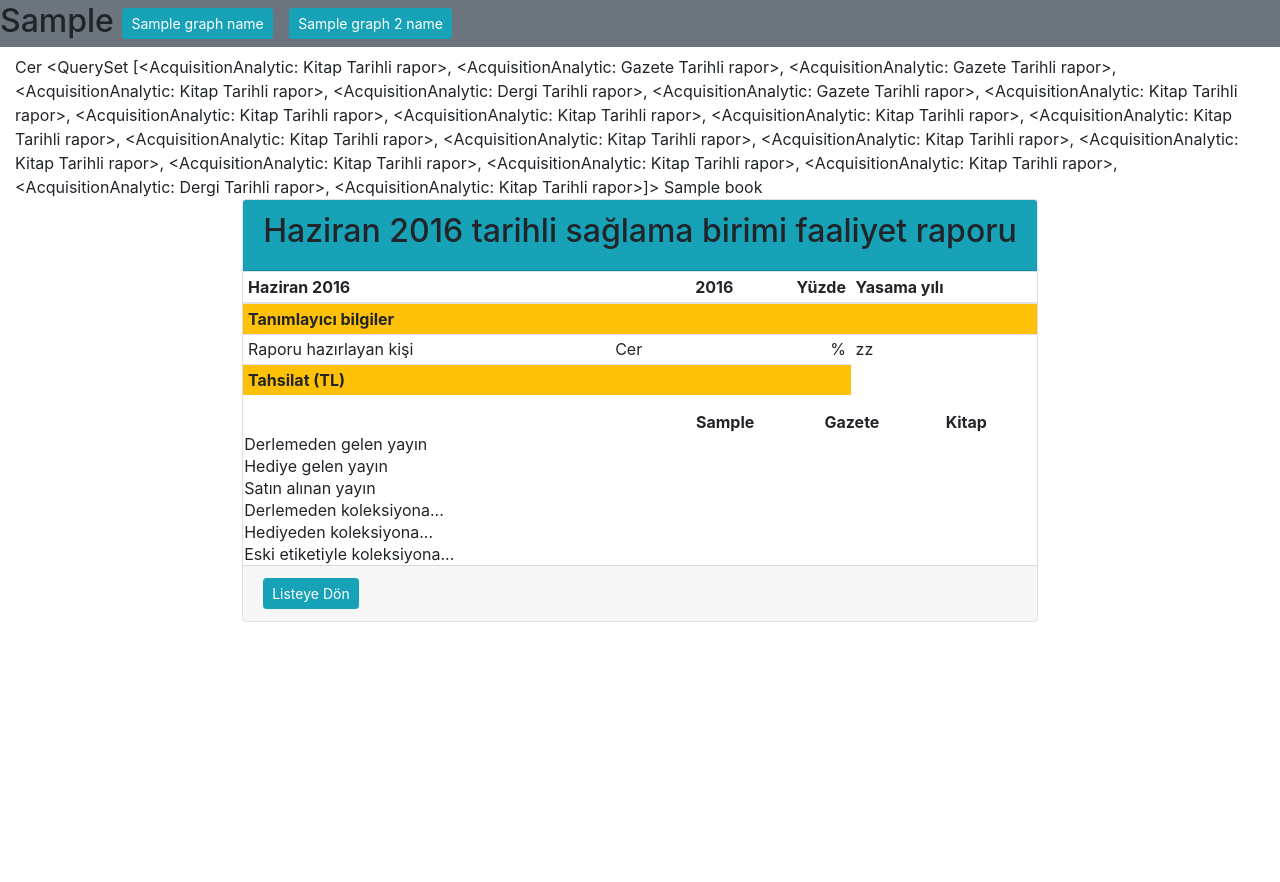
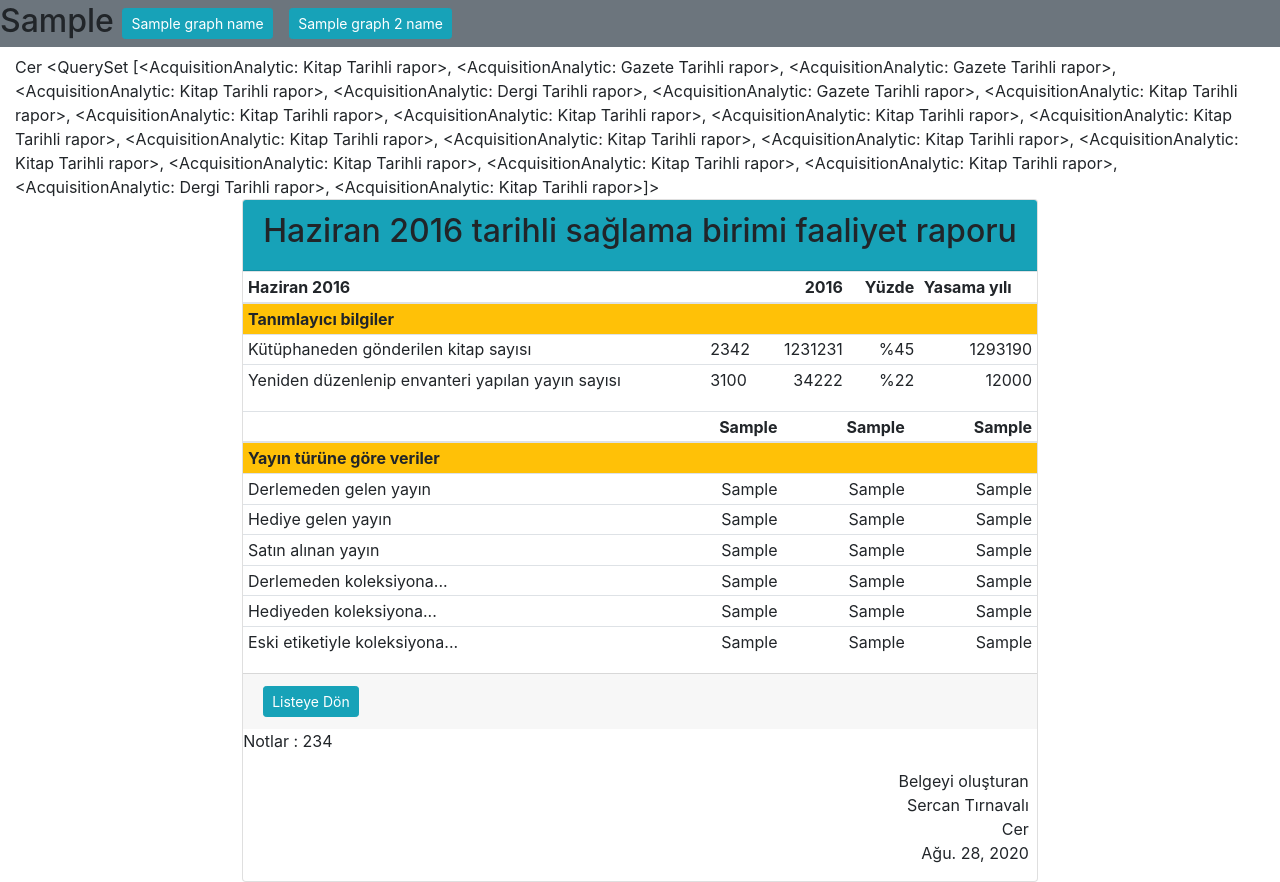
Before and after one commit to tirnavali/tgnat-analytics, a Django app: template cockpit/templates/cockpit/acquisition_report_detail.html in a window 1280 px wide. Shown: the part 56-938 px from the top of the page. Before the commit the page ends 678 px from the top, so only its background shows below. Run offline with Django 3.2, Linux system fonts and the light colour scheme; data comes from the database, SQL or seed files in the repository; the template is opened without the code that fills it: values that come from a table or form of the project are taken from there, most other values are stand-ins (such as "Sample title", 1, 10 or a date in 2020); some libraries are stand-ins or nearby versions.

Commit message:
Saglam birimi ayrıntılar sayfası duzenlendi

```diff
--- a/cockpit/models.py
+++ b/cockpit/models.py
@@ -18,7 +18,7 @@ class AcquisitionReport(models.Model):
     Sağlama birimi modeli. """
     reporter_identity = models.CharField(max_length=60, blank=True, verbose_name="Raporu hazırlayan personel adı soyadı.")
     reporter_title    = models.CharField(max_length=60, blank=True, verbose_name="Raporu hazırlayan personel ünvanı.")
-    posted_book       = models.IntegerField(default=0, verbose_name= "Kütüphaneden gönderilen kitap saıyısı.")
+    posted_book       = models.IntegerField(default=0, verbose_name= "Kütüphaneden gönderilen kitap sayısı.")
     refactored_items  = models.IntegerField(default=0, verbose_name= "Yeniden düzenlenip envanteri yapılan yayın sayısı.")
     notes             = models.TextField(max_length=1500, blank=True, verbose_name="Ekstra not alanı.")
     date              = models.DateField( verbose_name="Raporun ait olduğu tarih")
--- a/cockpit/templates/cockpit/acquisition_report_detail.html
+++ b/cockpit/templates/cockpit/acquisition_report_detail.html
@@ -7,7 +7,7 @@
 {% block content %}
 {{ acquisition_report.reporter_title }}
 {{ acquisition_analytics }}
-{{ book }}
+
 
 
 <div class="container">
@@ -26,8 +26,8 @@
 
           </thead>
           <tbody>
-            <tr class=""><th colspan="5" class="bg-warning">Tanımlayıcı bilgiler</th></tr>
-            <tr>
+            <tr class=""><th colspan="6" class="bg-warning">Tanımlayıcı bilgiler</th></tr>
+            <!-- <tr>
               <td class="" scope="row">Raporu hazırlayan kişi </td>
               <td class="text-right">
                 {{acquisition_report.reporter_title}}
@@ -35,66 +35,85 @@
               <td class="text-right"></td>
               <td class="text-right">%</td>
               <td>zz</td>
+            </tr> -->
+            <tr>
+              <td>Kütüphaneden gönderilen kitap sayısı</td>
+              <td>2342</td>
+              <td  class="text-right">1231231</td>
+              <td  class="text-right">%45</td>
+              <td  class="text-right">1293190</td>
             </tr>
-
-
-
-            <tr><th colspan="4" class="bg-warning">Tahsilat (TL)</th></tr>
-
-
-
+            <tr>
+              <td>Yeniden düzenlenip envanteri yapılan yayın sayısı</td>
+              <td>3100</td>
+              <td  class="text-right">34222</td>
+              <td  class="text-right">%22</td>
+              <td  class="text-right">12000</td>
+            </tr>
           </tbody>
         </table>
-        <table>
+        <table class="table table-sm striped">
+          <tr><th colspan="6" class="bg-warning">Yayın türüne göre veriler</th></tr>
             <thead>
-                <th></th>
-                <th>{{journal.pub_type}}</th>
-
-                <th>Gazete</th>
-                <th>Kitap</th>
+                <th class="text-right"></th>
+                {% if journal.pub_type %}
+                <th class="text-right" >{{journal.pub_type}}</th>
+                {% else %}
+                <th >-</th>
+                {% endif %}
+                {% if newspaper.pub_type %}
+                <th class="text-right">{{newspaper.pub_type}}</th>
+                {% else %}
+                <th>-</th>
+                {% endif %}
+                {% if book.pub_type %}
+                <th class="text-right">{{book.pub_type}}</th>
+                {% else %}
+                <th>-</th>
+                {% endif %}
 
             </thead>
             <tbody>
                 <tr>
                     <td>Derlemeden gelen yayın</td>
-                    <td></td>
-                    <td></td>
-                    <td></td>
+                    <td class="text-right">{{journal.pub_arrived_as_supply}}</td>
+                    <td class="text-right">{{newspaper.pub_arrived_as_supply}}</td>
+                    <td class="text-right">{{book.pub_arrived_as_supply}}</td>
 
                 </tr>
                 <tr>
                     <td>Hediye gelen yayın</td>
-                    <td></td>
-                    <td></td>
-                    <td></td>
+                    <td class="text-right">{{journal.pub_arrived_as_gift}}</td>
+                    <td class="text-right">{{newspaper.pub_arrived_as_gift}}</td>
+                    <td class="text-right">{{book.pub_arrived_as_gift}}</td>
 
                 </tr>
                 <tr>
                     <td>Satın alınan yayın</td>
-                    <td></td>
-                    <td></td>
-                    <td></td>
+                    <td class="text-right">{{journal.pub_bought}}</td>
+                    <td class="text-right">{{newspaper.pub_bought}}</td>
+                    <td class="text-right">{{book.pub_bought}}</td>
 
                 </tr>
                 <tr>
                     <td>Derlemeden koleksiyona...</td>
-                    <td></td>
-                    <td></td>
-                    <td></td>
+                    <td class="text-right">{{journal.pub_saved_as_supply}}</td>
+                    <td class="text-right">{{newspaper.pub_saved_as_supply}}</td>
+                    <td class="text-right">{{book.pub_saved_as_supply}}</td>
 
                 </tr>
                 <tr>
                     <td>Hediyeden koleksiyona...</td>
-                    <td></td>
-                    <td></td>
-                    <td></td>
+                    <td class="text-right">{{journal.pub_saved_as_gift}}</td>
+                    <td class="text-right">{{newspaper.pub_saved_as_gift}}</td>
+                    <td class="text-right">{{book.pub_saved_as_gift}}</td>
 
                 </tr>
                 <tr>
                     <td>Eski etiketiyle koleksiyona...</td>
-                    <td></td>
-                    <td></td>
-                    <td></td>
+                    <td class="text-right">{{journal.pub_saved_as_old}}</td>
+                    <td class="text-right">{{newspaper.pub_saved_as_old}}</td>
+                    <td class="text-right">{{book.pub_saved_as_old}}</td>
 
                 </tr>
             </tbody>
@@ -103,10 +122,10 @@
           <div class="row justify-content-between">
 
             <div class="col-sm">
-              <a class="btn btn-info btn-sm" href="{% url 'acquisition_report_index' %}">Listeye Dön</a>
+              <a class="d-print-none btn btn-info btn-sm" href="{% url 'acquisition_report_index' %}">Listeye Dön</a>
             </div>
             {%  if user.is_authenticated %}
-            <div class="col-sm">
+            <div class=" d-print-none col-sm">
               <a class="btn btn-warning btn-sm float-right ml-2" href="#">Düzenle</a>
               <a class="btn btn-danger btn-sm float-right" href="#">Sil</a>
             </div>
@@ -116,6 +135,13 @@
 
           </div>
         </div>
+        <p>Notlar : {{ acquisition_report.notes}}</p>
+        <div>
+          <p  class="text-right mr-2 mb-0">Belgeyi oluşturan</p>
+          <p class="text-right mr-2 mt-0 mb-0">{{ acquisition_report.reporter_identity}}</p>
+          <p  class="text-right mr-2 mb-0">{{ acquisition_report.reporter_title}}</p>
+          <p  class="text-right mr-2">{{ acquisition_report.created_at}}</p>
+        </div>
       </div>
     </div>
   </div>
--- a/cockpit/views.py
+++ b/cockpit/views.py
@@ -37,6 +37,8 @@ def acquisition_report_detail(request, pk):
     journal = AcquisitionAnalytic()
     acquisition_report = AcquisitionReport.objects.get(pk=pk)
     acquisition_analytics = AcquisitionAnalytic.objects.filter(report_id = acquisition_report.pk)
+    #QuerySet olarak dönen listedeki Modelleri tektek alalım.
+    #Ve html gösteriminde kullanmak üzere sıraya koyalım
     for analytic in acquisition_analytics:
         print(analytic.pub_type)
         if analytic.pub_type.publication_type == "Kitap":
```
